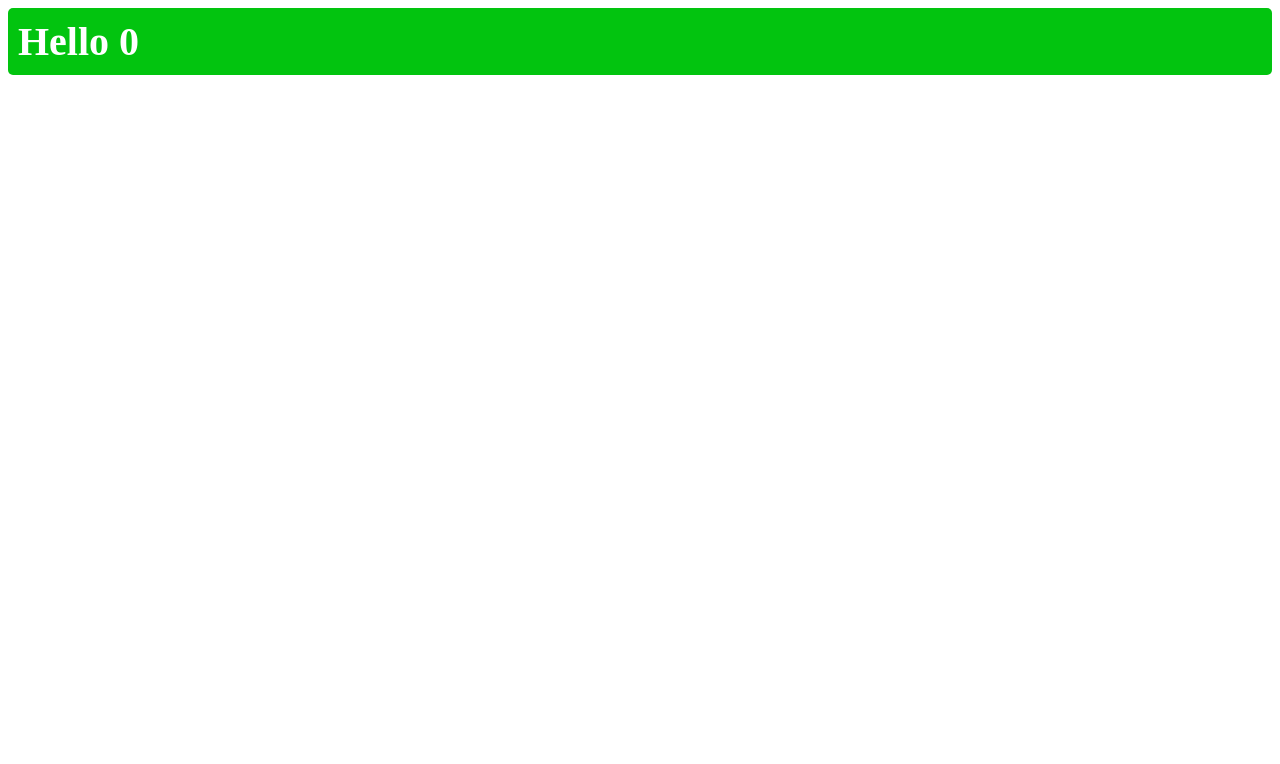
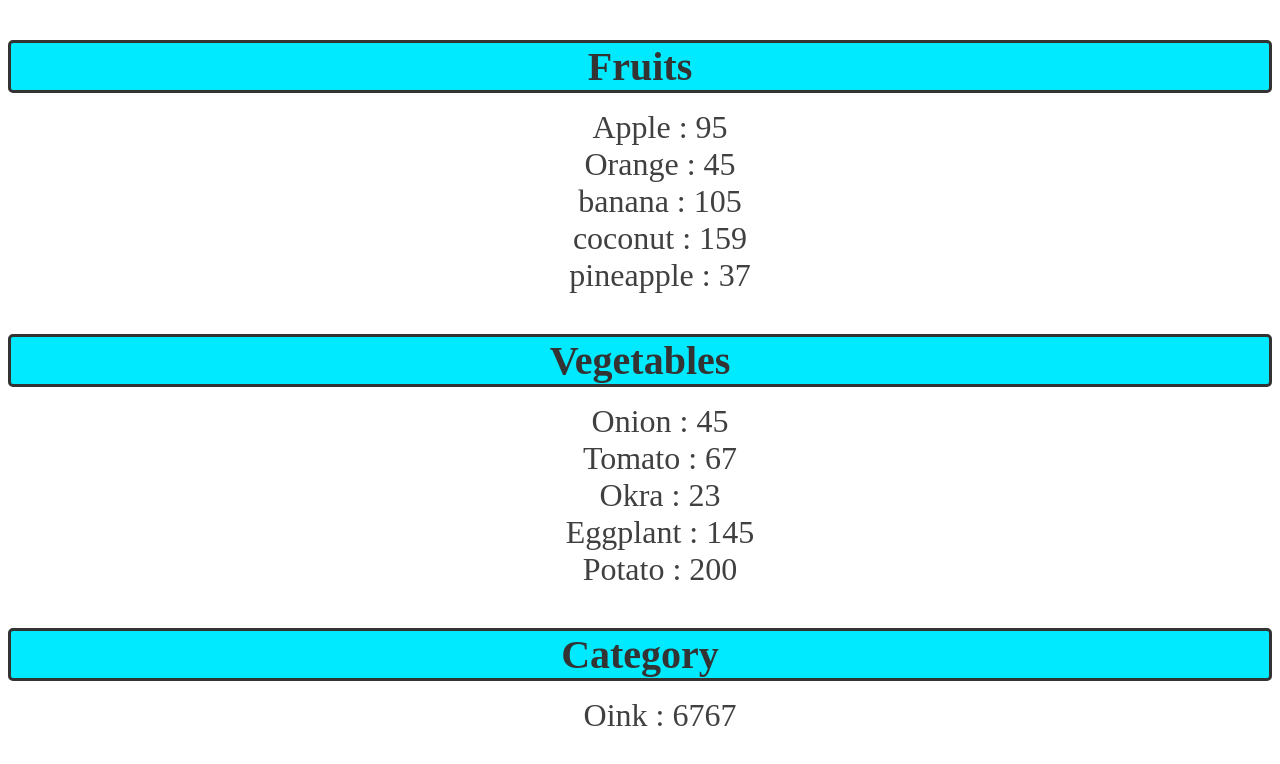
Before and after one commit to KunalGuhagarkar/React, a React (Vite) app in the folder my-react-app/: page / in a window 1280 px wide. Shown: the top 764 px of the page. Built offline with nearby package versions, Linux system fonts and the light colour scheme.

Commit message:
Adding 6. Render List Folder

```diff
--- /dev/null
+++ b/my-react-app/src/6-Render-List/List.jsx
@@ -0,0 +1,70 @@
+function List({
+  // Default Props
+  fruits = [{ id: -1, name: "Oink", calorie: 6767 }],
+  category = "Category",
+}) {
+  // const fruits = ["apple", "orange", "banana", "coconut", "pineapple"];
+
+  // const fruits = [
+  //   { id: 1, name: "Apple", calorie: 95 },
+  //   { id: 2, name: "Orange", calorie: 45 },
+  //   { id: 3, name: "banana", calorie: 105 },
+  //   { id: 4, name: "coconut", calorie: 159 },
+  //   { id: 5, name: "pineapple", calorie: 37 },
+  // ];
+
+  // fruits.sort();
+  // fruits.sort((a, b) => a.name.localeCompare(b.name)); // ALPHABETICAL
+  // fruits.sort((a, b) => b.name.localeCompare(a.name)); // REVERSE ALPHABETICAL
+  // fruits.sort((a, b) => a.calorie - b.calorie); // NUMERIC
+  // fruits.sort((a,b) => b.calorie - a.calorie); // REVERSE NUMERIC
+
+  // high calorie fruits
+  // const highfilterCal = fruits.filter((fruit) => fruit.calorie > 100);
+
+  // const listItems = highfilterCal.map((fruit) => {
+  //   return (
+  //     <li key={fruit.id}>
+  //       Fruit:{fruit.name} Calories: {fruit.calorie}
+  //     </li>
+  //   );
+  // });
+
+  // low calorie fruits
+  // const lowfilterCal = fruits.filter(fruit => fruit.calorie < 100);
+
+  // const listItems = lowfilterCal.map((fruit) => {
+  //   return (
+  //     <li key={fruit.id}>
+  //       Fruit:{fruit.name} Calories: {fruit.calorie}
+  //     </li>
+  //   );
+  // });
+
+  // const listItems = fruits.map((fruit) => {
+  //   return (
+  //     <li key={fruit.id}>
+  //       Fruit:{fruit.name} Calories: {fruit.calorie}
+  //     </li>
+  //   );
+  // });
+
+  // Using props
+  // const fruits = props.fruits;
+
+  const listItems = fruits.map((fruit) => (
+    <li key={fruit.id}>
+      {fruit.name} : {fruit.calorie}
+    </li>
+  ));
+
+  return (
+    <>
+      <h3 className="list-category">{category}</h3>
+      <ol className="list-items">{listItems}</ol>
+    </>
+  );
+  // return fruits; // Output -> appleorangebananacoconutpineapple
+}
+
+export default List;
--- a/my-react-app/src/App.jsx
+++ b/my-react-app/src/App.jsx
@@ -2,7 +2,6 @@
 // import Header from "./1-React-Components/Header";
 // import Food from "./1-React-Components/Food";
 // import Footer from "./1-React-Components/Footer";
-
 
 // // 2. Card
 // import Card from "./2-Card/Card";
@@ -14,9 +13,35 @@
 // import Student from "./4-Props/Student";
 
 // 5. Conditional Rendering
-import UserGreeting from "./5-Conditonal-Rendering/UserGreeting";
+// import UserGreeting from "./5-Conditonal-Rendering/UserGreeting";
+
+// 6. Render List
+import List from "./6-Render-List/List";
 
 function App() {
+  const fruits = [
+    { id: 1, name: "Apple", calorie: 95 },
+    { id: 2, name: "Orange", calorie: 45 },
+    { id: 3, name: "banana", calorie: 105 },
+    { id: 4, name: "coconut", calorie: 159 },
+    { id: 5, name: "pineapple", calorie: 37 },
+  ];
+
+  const vegetables = [
+    { id: 6, name: "Onion", calorie: 45 },
+    { id: 7, name: "Tomato", calorie: 67 },
+    { id: 8, name: "Okra", calorie: 23 },
+    { id: 9, name: "Eggplant", calorie: 145 },
+    { id: 10, name: "Potato", calorie: 200 },
+  ];
+
+  const grocery = [
+    // { id: 11, name: "Kurkure", calorie: 34 },
+    // { id: 12, name: "Waffers", calorie: 23 },
+    // { id: 13, name: "Chocolate", calorie: 233 },
+    // { id: 14, name: "Socks", calorie: 56 },
+    // { id: 15, name: "Bags", calorie: 167 },
+  ];
   return (
     <>
       {/* 1. React Components
@@ -51,8 +76,16 @@ function App() {
       {/* 5. Conditional Rendering
             allows you to control what gets rendered in your application based on certain conditions (show, hide, or change components)
       */}
-      <UserGreeting isLoggedIn={true} username={0}/>
+      {/* <UserGreeting isLoggedIn={true} username="Kunal" /> */}
 
+      {/* 6. Render List */}
+
+      {fruits.length > 0 && <List fruits={fruits} category="Fruits" />}
+      {vegetables.length > 0 && (
+        <List fruits={vegetables} category="Vegetables" />
+      )}
+      {grocery.length > 0 && <List fruits={grocery} category="Grocery" />}
+      <List />
     </>
   );
 }
--- a/my-react-app/src/index.css
+++ b/my-react-app/src/index.css
@@ -66,3 +66,27 @@
   border-radius: 5px;
   margin: 0;
 }
+
+.list-category {
+  font-size: 2.5em;
+  font-weight: bold;
+  color: hsl(0, 0%, 20%);
+  margin-bottom: 10px;
+  text-align: center;
+  border: 3px solid;
+  border-radius: 5px;
+  background-color: hsl(185, 100%, 50%);
+}
+
+.list-items li {
+  font-size: 2em;
+  list-style: none;
+  color: hsl(0, 0%, 25%);
+  text-align: center;
+  margin: 0;
+}
+
+.list-items li:hover {
+  color: hsl(0, 0%, 50%);
+  cursor: pointer;
+}
```
